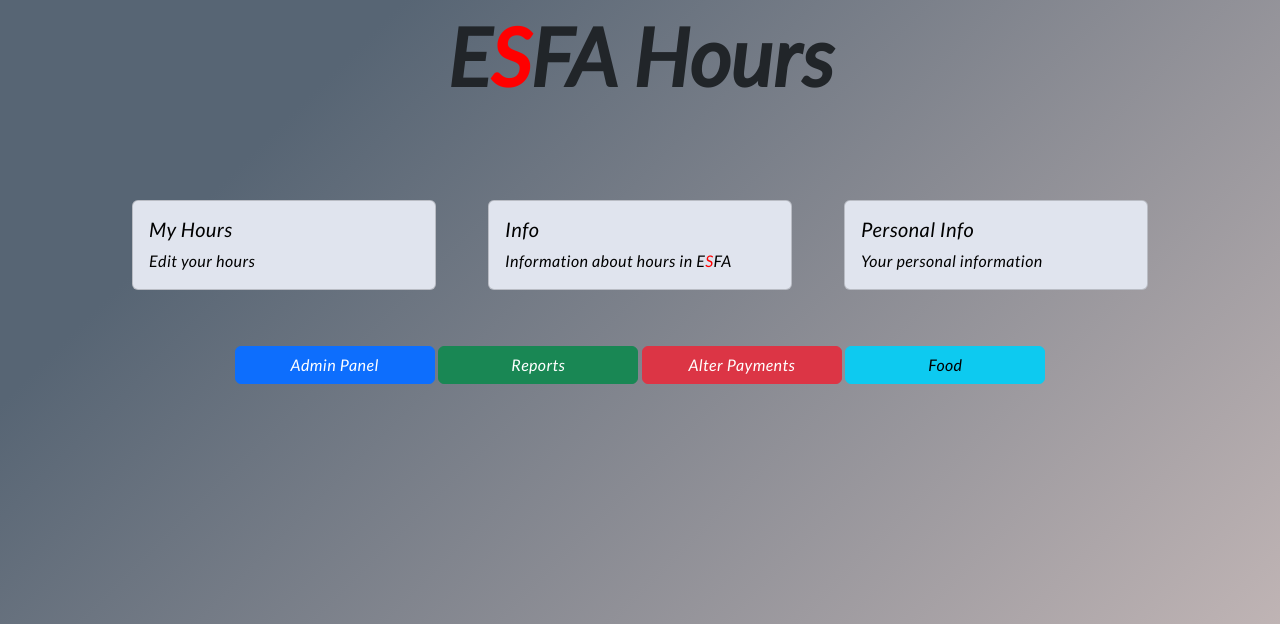
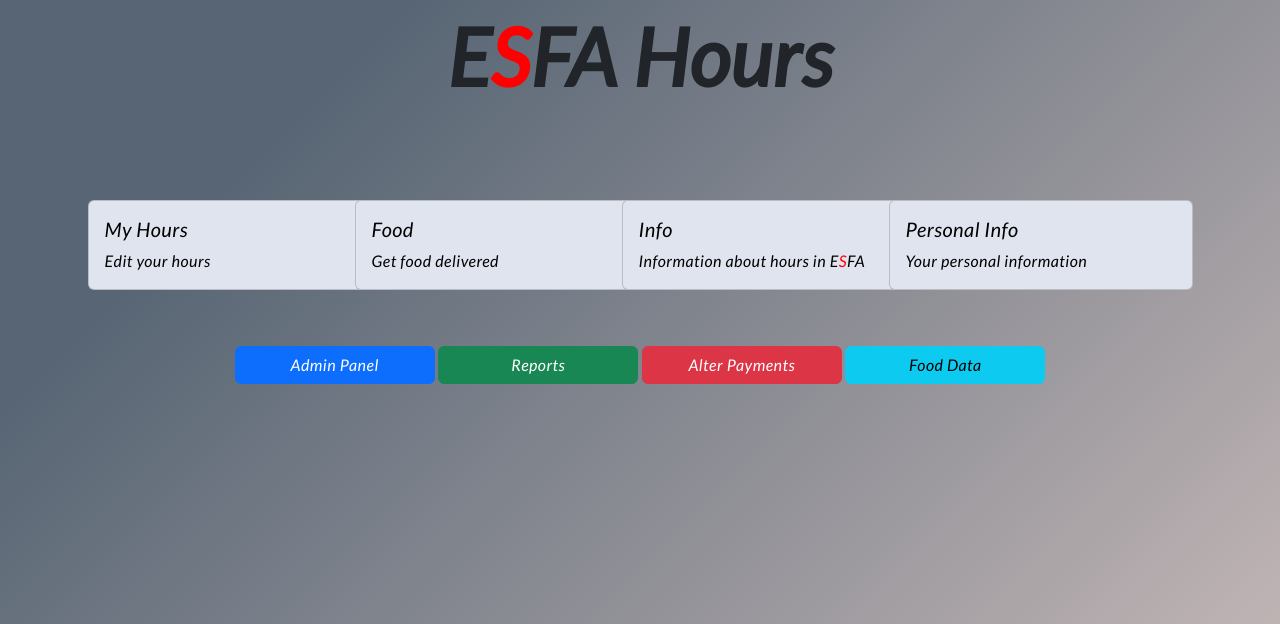
Before and after one commit to ESFA-Group/wisehours, a Django app: page /hours/home in a window 1280 px wide. Shown: the part 136-760 px from the top of the page. Run offline with Django 4.2, Linux system fonts and the light colour scheme; the visitor is signed in with stand-in values (Sample User, id 1); some libraries are stand-ins or nearby versions.

Commit message:
feat: add food data page

```diff
--- a/hours/sheets/templates/base.html
+++ b/hours/sheets/templates/base.html
@@ -80,6 +80,11 @@
                                    href="{% url 'sheets:hours' %}">Hours</a>
                             </li>
                             <li class="nav-item">
+                                {% url 'sheets:food_form' as temp_url %}
+                                <a class="nav-link {% if request.path == temp_url %}active{% endif %}"
+                                   href="{% url 'sheets:food_form' %}">Foods</a>
+                            </li>
+                            <li class="nav-item">
                                 {% url 'sheets:hours_info' as temp_url %}
                                 <a class="nav-link {% if request.path == temp_url %}active{% endif %}"
                                    href="{% url 'sheets:hours_info' %}">Hours Info</a>
@@ -99,6 +104,11 @@
                                     {% url 'sheets:alter_payment' as temp_url %}
                                     <a class="nav-link {% if request.path == temp_url %}active{% endif %}"
                                        href="{% url 'sheets:alter_payment' %}">Alter Payments</a>
+                                </li>
+                                <li class="nav-item">
+                                    {% url 'sheets:food_data' as temp_url %}
+                                    <a class="nav-link {% if request.path == temp_url %}active{% endif %}"
+                                       href="{% url 'sheets:food_data' %}">Food Data</a>
                                 </li>
                                 <li class="nav-item">
                                     <a class="nav-link" href="{% url 'admin:index' %}">Admin</a>
--- a/hours/sheets/templates/home.html
+++ b/hours/sheets/templates/home.html
@@ -52,7 +52,7 @@
 
             <div class="row">
 
-                <div class="col col-12 col-lg-4 mb-2 card-container">
+                <div class="col col-12 col-lg-3 mb-2 card-container">
                     <a href="{% url 'sheets:hours' %}" class="card-link">
                         <div class="card mx-3" style="width: 19rem;">
                             <div class="card-body">
@@ -67,7 +67,22 @@
                     </a>
                 </div>
 
-                <div class="col col-12 col-lg-4 mb-2 card-container">
+                <div class="col col-12 col-lg-3 mb-2 card-container">
+                    <a href="{% url 'sheets:food_form' %}" class="card-link">
+                        <div class="card mx-3" style="width: 19rem;">
+                            <div class="card-body">
+                                <h5 class="card-title">
+                                    Food
+                                </h5>
+                                <p class="card-text">
+                                    Get food delivered
+                                </p>
+                            </div>
+                        </div>
+                    </a>
+                </div>
+
+                <div class="col col-12 col-lg-3 mb-2 card-container">
                     <a href="{% url 'sheets:hours_info' %}" class="card-link">
                         <div class="card mx-3" style="width: 19rem;">
                             <div class="card-body">
@@ -82,7 +97,7 @@
                     </a>
                 </div>
 
-                <div class="col col-12 col-lg-4 mb-2 card-container">
+                <div class="col col-12 col-lg-3 mb-2 card-container">
                     <a href="{% url 'sheets:personal_info' %}" class="card-link">
                         <div class="card mx-3" style="width: 19rem;">
                             <div class="card-body">
@@ -113,8 +128,8 @@
                        href="{% url 'sheets:alter_payment' %}"
                        style="width: 200px">Alter Payments</a>
                     <a class="btn btn-info"
-                       href="{% url 'sheets:food_form' %}"
-                       style="width: 200px">Food</a>
+                       href="{% url 'sheets:food_data' %}"
+                       style="width: 200px">Food Data</a>
                 </div>
             {% endif %}
 
--- a/hours/sheets/urls.py
+++ b/hours/sheets/urls.py
@@ -17,6 +17,7 @@ urlpatterns = [
     path("payment", views.PaymentHandleView.as_view(), name="payment"),
     path("alter_payment", views.AlterPaymentHandleView.as_view(), name="alter_payment"),
     path("order_food_form", views.FoodFormView.as_view(), name="food_form"),
+    path("alter_food_data", views.FoodDataView.as_view(), name="food_data"),
     path("reports", views.ReportsView.as_view(), name="reports"),
     path("detailed_report", views.DetailedReportView.as_view(), name="detailed_report"),
     path("main_report", views.MainReportView.as_view(), name="main_report"),
--- a/hours/sheets/views.py
+++ b/hours/sheets/views.py
@@ -152,9 +152,12 @@ class AlterPaymentHandleView(BaseView):
     template_name = "alter_payment.html"
 
 
-@method_decorator([staff_member_required], name="dispatch")
 class FoodFormView(BaseView):
     template_name = "food_form.html"
+
+@method_decorator([staff_member_required], name="dispatch")
+class FoodDataView(BaseView):
+    template_name = "food_data.html"
 
 
 @method_decorator([staff_member_required], name="dispatch")
```
Also changed, not shown: hours/sheets/templates/food_data.html (added, +107 -0 lines).
